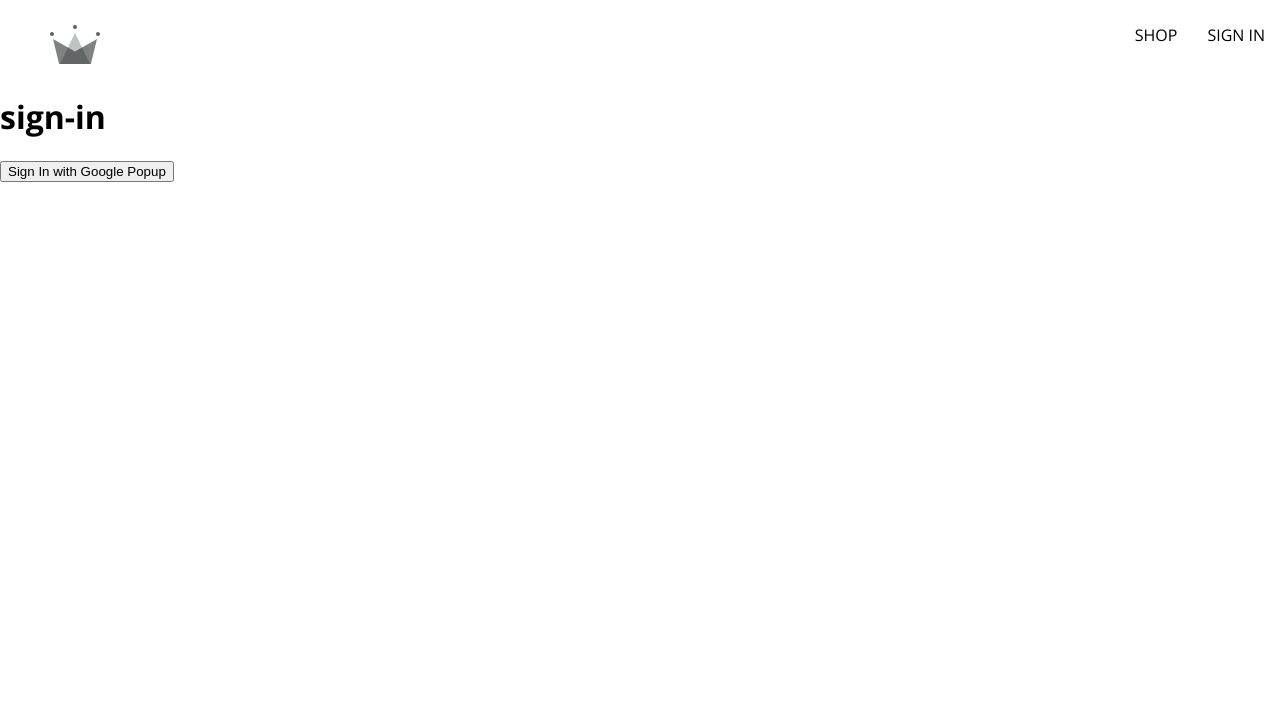
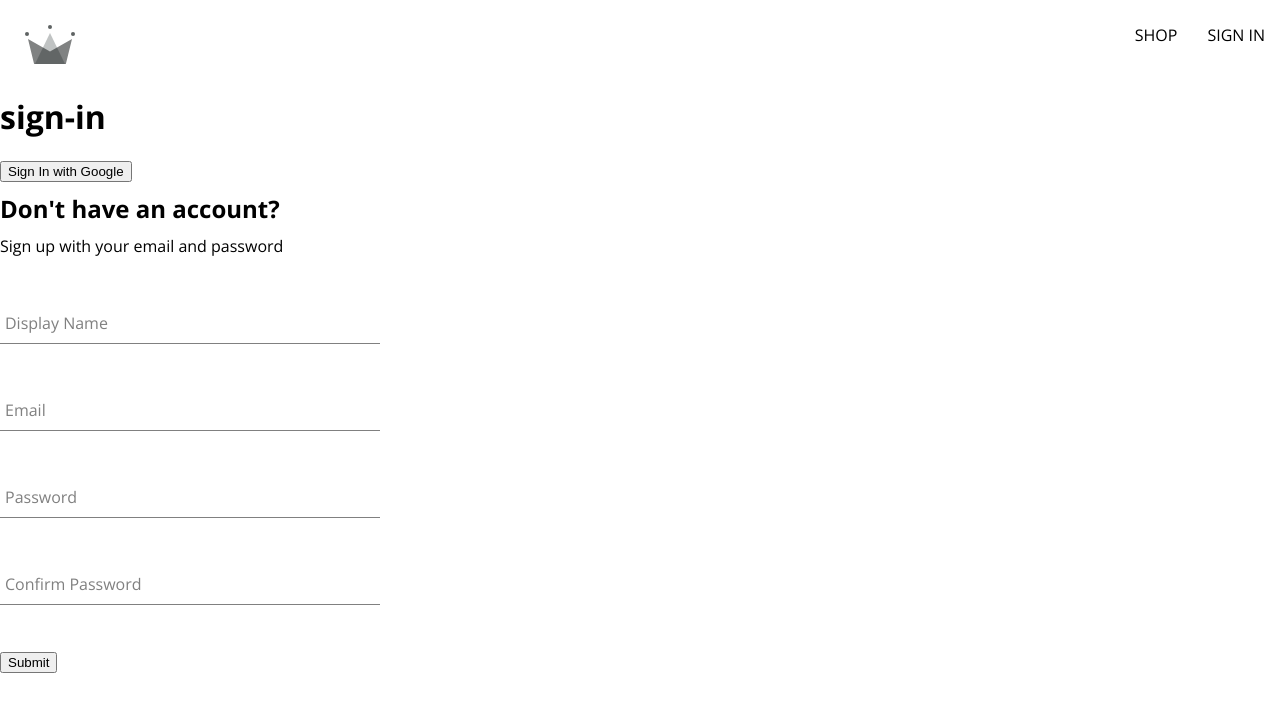
Before and after one commit to wongyunlam/crwn-clothing, a React (Create React App) app: page /sign-in in a window 1280 px wide. Shown: the top 712 px of the page. Built offline with nearby package versions, Linux system fonts and the light colour scheme; no server answers.

Commit message:
add auth, login with google, login with email and password & sign up function with firebase

```diff
--- /dev/null
+++ b/src/components/form-input/form-input.component.jsx
@@ -0,0 +1,17 @@
+import './form-input.styles.scss'
+
+export default function FormInput({ label, inputOptions }) {
+    return (
+        <div className='group'>
+            <input className='form-input' {...inputOptions} />
+            {label && (
+                <label
+                    className={`${
+                        inputOptions?.value?.length ? 'shrink' : ''
+                    } form-input-label`}>
+                    {label}
+                </label>
+            )}
+        </div>
+    )
+}
--- /dev/null
+++ b/src/components/form-input/form-input.styles.scss
@@ -0,0 +1,54 @@
+$sub-color: grey;
+$main-color: black;
+
+@mixin shrinkLabel {
+    top: -14px;
+    font-size: 12px;
+    color: $main-color;
+}
+
+.group {
+    position: relative;
+    margin: 45px 0;
+
+    .form-input {
+        background: none;
+        background-color: white;
+        color: $sub-color;
+        font-size: 18px;
+        padding: 10px 10px 10px 5px;
+        display: block;
+        width: 100%;
+        border: none;
+        border-radius: 0;
+        border-bottom: 1px solid $sub-color;
+        margin: 25px 0;
+
+        &:focus {
+            outline: none;
+        }
+
+        &:focus ~ .form-input-label {
+            @include shrinkLabel();
+        }
+    }
+
+    input[type='password'] {
+        letter-spacing: 0.3em;
+    }
+
+    .form-input-label {
+        color: $sub-color;
+        font-size: 16px;
+        font-weight: normal;
+        position: absolute;
+        pointer-events: none;
+        left: 5px;
+        top: 10px;
+        transition: 300ms ease all;
+
+        &.shrink {
+            @include shrinkLabel();
+        }
+    }
+}
--- /dev/null
+++ b/src/components/sign-up-form/sign-up-form.component.jsx
@@ -0,0 +1,103 @@
+import './sign-up-form.styles.scss'
+
+import { useState } from 'react'
+
+import FormInput from '../form-input/form-input.component'
+
+import {
+    createAuthUserWithEmailAndPassword,
+    createUserDocumentFromAuth,
+} from '../../utils/firebase/firebase.utils'
+
+const defaultFormFields = {
+    displayName: '',
+    email: '',
+    password: '',
+    confirmPassword: '',
+}
+
+export default function SignUpForm() {
+    const [formFields, setFormFields] = useState(defaultFormFields)
+    const { displayName, email, password, confirmPassword } = formFields
+
+    const resetForm = () => {
+        setFormFields(() => defaultFormFields)
+    }
+
+    const handleChange = e => {
+        const { name, value } = e.target
+
+        setFormFields({ ...formFields, [name]: value })
+    }
+
+    const handleSubmit = async e => {
+        e.preventDefault()
+
+        if (password !== confirmPassword) return alert('Passwords do not match')
+
+        try {
+            const { user } = await createAuthUserWithEmailAndPassword(
+                email,
+                password
+            )
+
+            await createUserDocumentFromAuth(user, { displayName })
+            resetForm()
+        } catch (error) {
+            if (error.code === 'auth/email-already-in-use')
+                return alert('Cannot create user, email already in use')
+
+            console.log('user creation encountered an error', error)
+        }
+    }
+
+    return (
+        <div className='sign-up-container '>
+            <h2>Don't have an account?</h2>
+            <span>Sign up with your email and password</span>
+            <form onSubmit={handleSubmit}>
+                <FormInput
+                    label='Display Name'
+                    inputOptions={{
+                        name: 'displayName',
+                        type: 'text',
+                        value: displayName,
+                        onChange: handleChange,
+                        required: true,
+                    }}
+                />
+                <FormInput
+                    label='Email'
+                    inputOptions={{
+                        name: 'email',
+                        type: 'email',
+                        value: email,
+                        onChange: handleChange,
+                        required: true,
+                    }}
+                />
+                <FormInput
+                    label='Password'
+                    inputOptions={{
+                        name: 'password',
+                        type: 'password',
+                        value: password,
+                        onChange: handleChange,
+                        required: true,
+                    }}
+                />
+                <FormInput
+                    label='Confirm Password'
+                    inputOptions={{
+                        name: 'confirmPassword',
+                        type: 'confirmPassword',
+                        value: confirmPassword,
+                        onChange: handleChange,
+                        required: true,
+                    }}
+                />
+                <button type='submit'>Submit</button>
+            </form>
+        </div>
+    )
+}
--- /dev/null
+++ b/src/components/sign-up-form/sign-up-form.styles.scss
@@ -0,0 +1,9 @@
+.sign-up-container {
+    display: flex;
+    flex-direction: column;
+    width: 380px;
+
+    h2 {
+        margin: 10px 0;
+    }
+}
--- a/src/routes/navigation/navigation.component.jsx
+++ b/src/routes/navigation/navigation.component.jsx
@@ -6,10 +6,8 @@ export default function Navigation() {
     return (
         <>
             <div className='navigation'>
-                <Link className='logo-container'>
-                    <Link className='logo-container' to={'/'}>
-                        <CrwnLogo className='logo' />
-                    </Link>
+                <Link className='logo-container' to={'/'}>
+                    <CrwnLogo className='logo' />
                 </Link>
                 <div className='nav-links-container'>
                     <Link className='nav-link' to='/shop'>
--- a/src/routes/sign-in/sign-in.component.jsx
+++ b/src/routes/sign-in/sign-in.component.jsx
@@ -1,22 +1,28 @@
+import './sign-in.styles.scss'
+
 import {
     signInWithGooglePopup,
     createUserDocumentFromAuth,
 } from '../../utils/firebase/firebase.utils'
 
+import SignUpForm from '../../components/sign-up-form/sign-up-form.component'
+
 export default function SignIn() {
-    const logGoogleUser = async () => {
+    const loginWithGoogle = async () => {
         const response = await signInWithGooglePopup()
-        console.log(response)
 
         const userDocRef = await createUserDocumentFromAuth(response.user)
-
-        console.log(userDocRef)
     }
 
     return (
         <div>
-            <h1>sign-in</h1>
-            <button onClick={logGoogleUser}>Sign In with Google Popup</button>
+            <div c>
+                <h1>sign-in</h1>
+                <button onClick={loginWithGoogle}>Sign In with Google</button>
+            </div>
+            <div>
+                <SignUpForm />
+            </div>
         </div>
     )
 }
--- /dev/null
+++ b/src/routes/sign-in/sign-in.styles.scss
@@ -0,0 +1,7 @@
+// .flex {
+//     display: flex;
+// }
+
+// .w-50 {
+//     width: 50%;
+// }
--- /dev/null
+++ b/src/utils/firebase/firebase.utils.js
@@ -0,0 +1,75 @@
+import { initializeApp } from 'firebase/app'
+import {
+    getAuth,
+    signInWithPopup,
+    GoogleAuthProvider,
+    createUserWithEmailAndPassword,
+} from 'firebase/auth'
+
+import { getFirestore, doc, getDoc, setDoc } from 'firebase/firestore'
+
+// Your web app's Firebase configuration
+const firebaseConfig = {
+    apiKey: 'AIzaSyBtO1urPXdm34sEPzcgXAMYmIIo-JsKOYw',
+    authDomain: 'crwn-clothing-db-94d7a.firebaseapp.com',
+    projectId: 'crwn-clothing-db-94d7a',
+    storageBucket: 'crwn-clothing-db-94d7a.appspot.com',
+    messagingSenderId: '859475393739',
+    appId: '1:859475393739:web:e3ee931e3becae54d6af4e',
+}
+
+// Initialize Firebase
+const firebaseApp = initializeApp(firebaseConfig)
+
+const googleProvider = new GoogleAuthProvider()
+googleProvider.setCustomParameters({
+    prompt: 'select_account',
+})
+
+const auth = getAuth()
+const signInWithGooglePopup = () => signInWithPopup(auth, googleProvider)
+
+const db = getFirestore()
+
+const createUserDocumentFromAuth = async (
+    userAuth,
+    additionalInformation = {}
+) => {
+    if (!userAuth) return
+
+    const userDocRef = doc(db, 'users', userAuth.uid)
+
+    const userSnapshot = await getDoc(userDocRef)
+
+    if (!userSnapshot.exists()) {
+        const { displayName, email } = userAuth
+        const createdAt = new Date()
+
+        try {
+            await setDoc(userDocRef, {
+                displayName,
+                email,
+                createdAt,
+                ...additionalInformation,
+            })
+        } catch (error) {
+            console.log('error creating the user', error.message)
+        }
+    }
+
+    return userDocRef
+}
+
+const createAuthUserWithEmailAndPassword = async (email, password) => {
+    if (!email || !password) return
+
+    return await createUserWithEmailAndPassword(auth, email, password)
+}
+
+export {
+    auth,
+    db,
+    signInWithGooglePopup,
+    createUserDocumentFromAuth,
+    createAuthUserWithEmailAndPassword,
+}
```
Also changed, not shown: .prettierrc.cjs (added).
